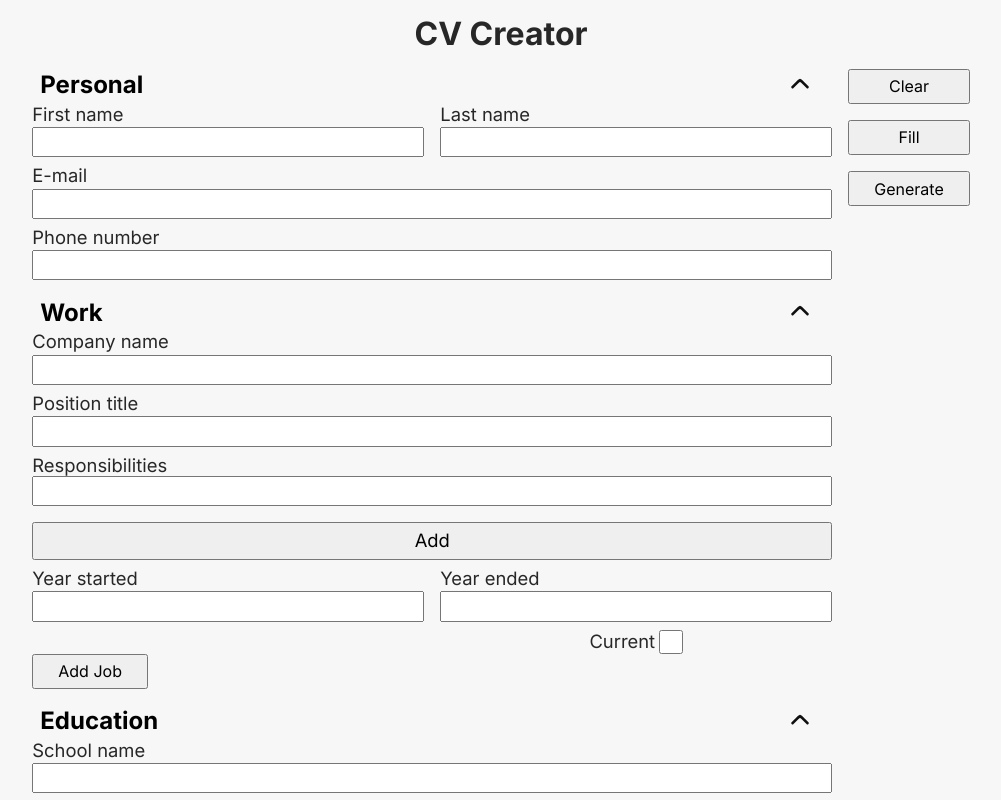
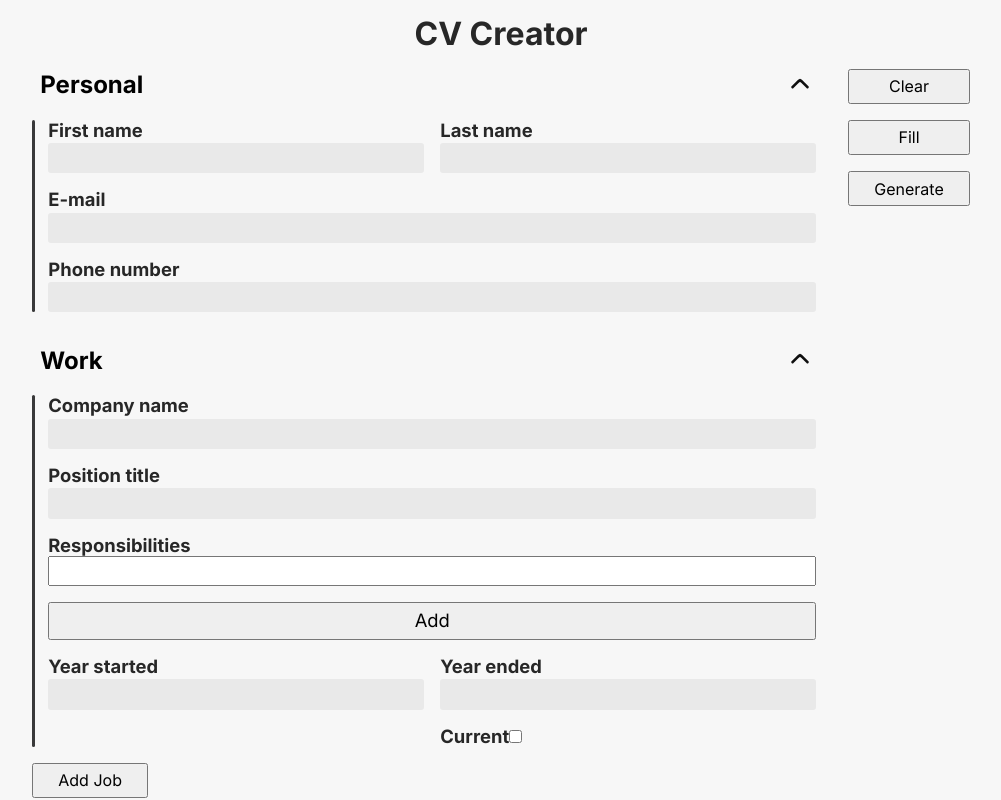
Before and after one commit to bigacz/cv-creator, a React (Vite) app: page / in a window 1280 px wide. Shown: the top 800 px of the page, without its empty margins (139-1140 px from the left). Built offline with nearby package versions, Linux system fonts and the light colour scheme.

Commit message:
style EditorSection

```diff
--- a/src/styles/components/editor/EditorSection.css
+++ b/src/styles/components/editor/EditorSection.css
@@ -2,15 +2,48 @@
   display: grid;
   grid-template-columns: 1fr 1fr;
   column-gap: 1rem;
-  row-gap: 0.5rem;
+  row-gap: 1rem;
 
   font-size: 1.15rem;
+
+  padding: 1rem 1rem;
+
+  position: relative;
+}
+
+.editor-section::after {
+  position: absolute;
+  left: 0;
+  content: '';
+  background-color: var(--color-5);
+
+  width: 3px;
+  border-radius: 50px;
+
+  top: 1rem;
+  height: calc(100% - 2rem);
 }
 
 .editor-section__label--regular {
   display: grid;
   grid-template-rows: max-content 1.9rem;
   gap: 2px;
+
+  position: relative;
+}
+
+.editor-section__label span {
+  font-weight: bold;
+}
+
+.editor-section__label--regular input {
+  padding-left: 8px;
+  background-color: var(--color-2);
+  border: none;
+  border-radius: 3px;
+  font-size: var(--fs-2);
+}
+
 }
 
 .editor-section__label--checkbox {
```
